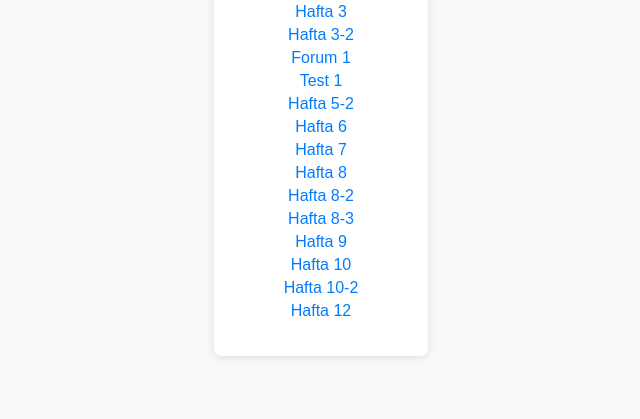
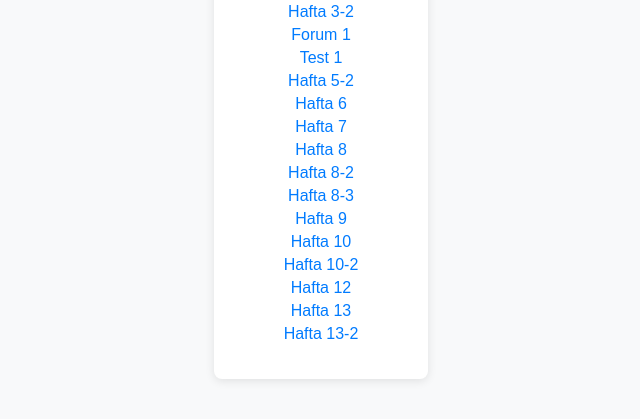
Before and after one commit to asefagultekin/web_tasarim, a plain HTML site: page index.html in a window 1280 px wide. Shown: the part 269-688 px from the top of the page, without its empty margins (319-959 px from the left). Drawn offline with Linux system fonts and the light colour scheme.

Commit message:
Update index.html

```diff
--- a/index.html
+++ b/index.html
@@ -61,6 +61,8 @@
         <li><a href="hafta10.php">Hafta 10</a></li>
         <li><a href="hafta10-2.php">Hafta 10-2</a></li>
         <li><a href="hafta12.php">Hafta 12</a></li>
+        <li><a href="hafta13.php">Hafta 13</a></li>
+        <li><a href="hafta13-2.php">Hafta 13-2</a></li>
     </ul>
 </div>
 
```
